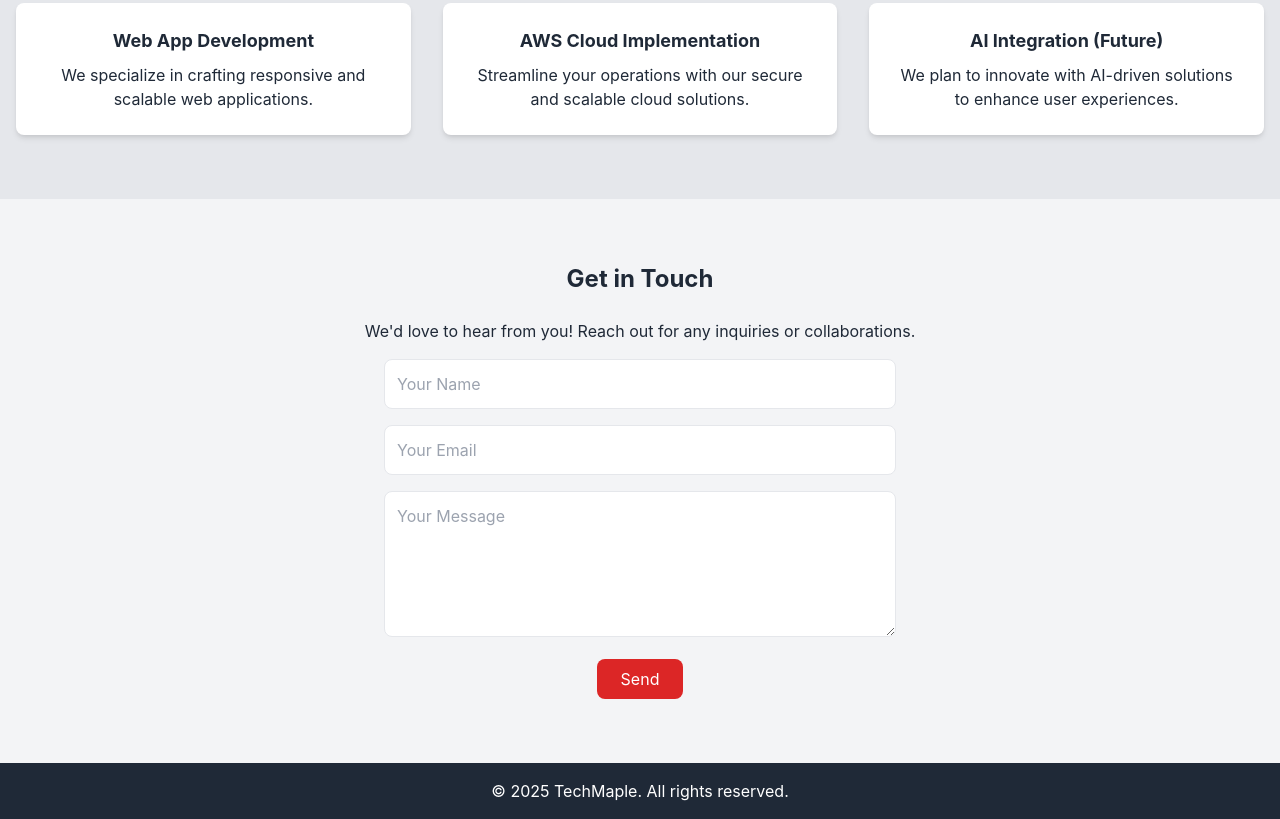
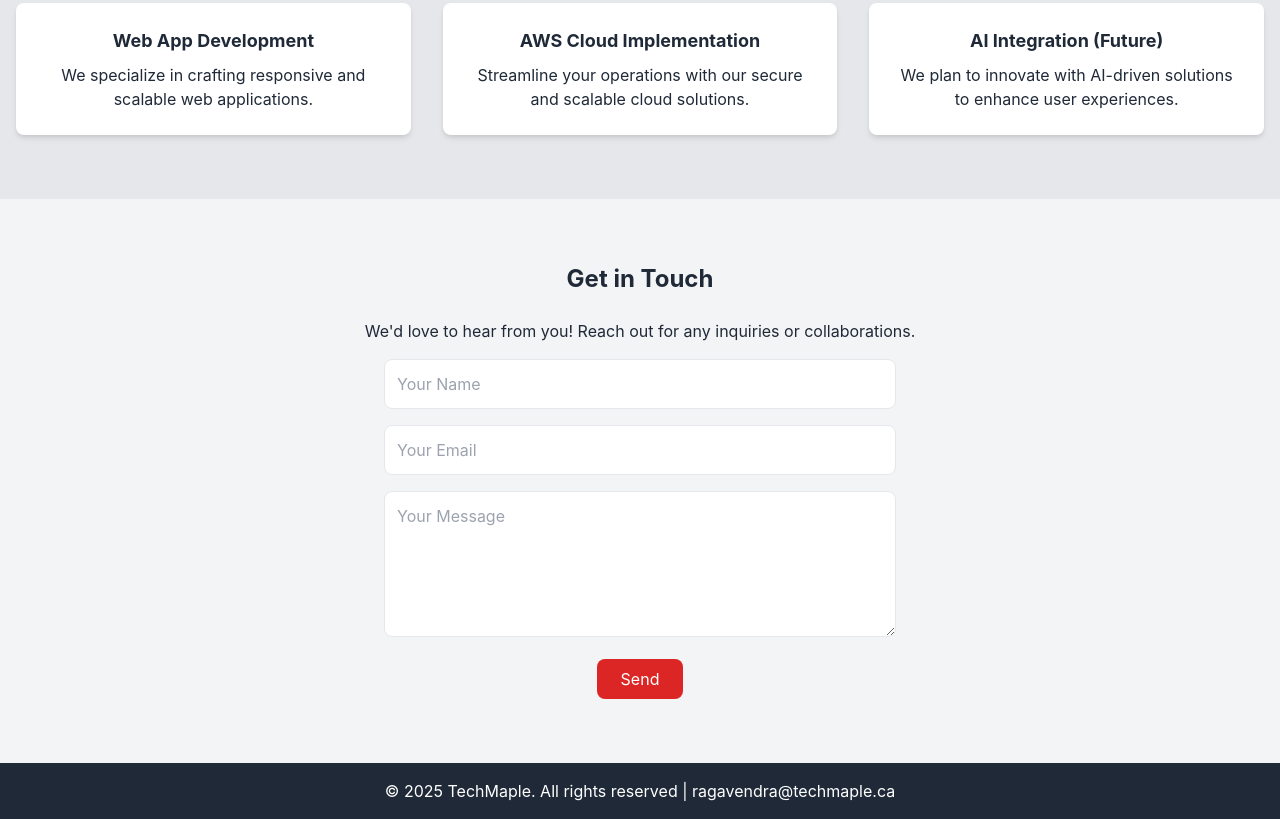
Before and after one commit to TechMaple/Website, a plain HTML site: page index.html in a window 1280 px wide. Shown: the part 891-1710 px from the top of the page. Drawn offline with nearby package versions, Linux system fonts and the light colour scheme.

Commit message:
Update index.html

```diff
--- a/index.html
+++ b/index.html
@@ -103,7 +103,7 @@
 
     <footer class="bg-gray-800 text-white py-4">
         <div class="container mx-auto px-4 text-center">
-            <p>&copy; 2025 TechMaple. All rights reserved.</p>
+            <p>&copy; 2025 TechMaple. All rights reserved | ragavendra@techmaple.ca</p>
         </div>
     </footer>
 
```
